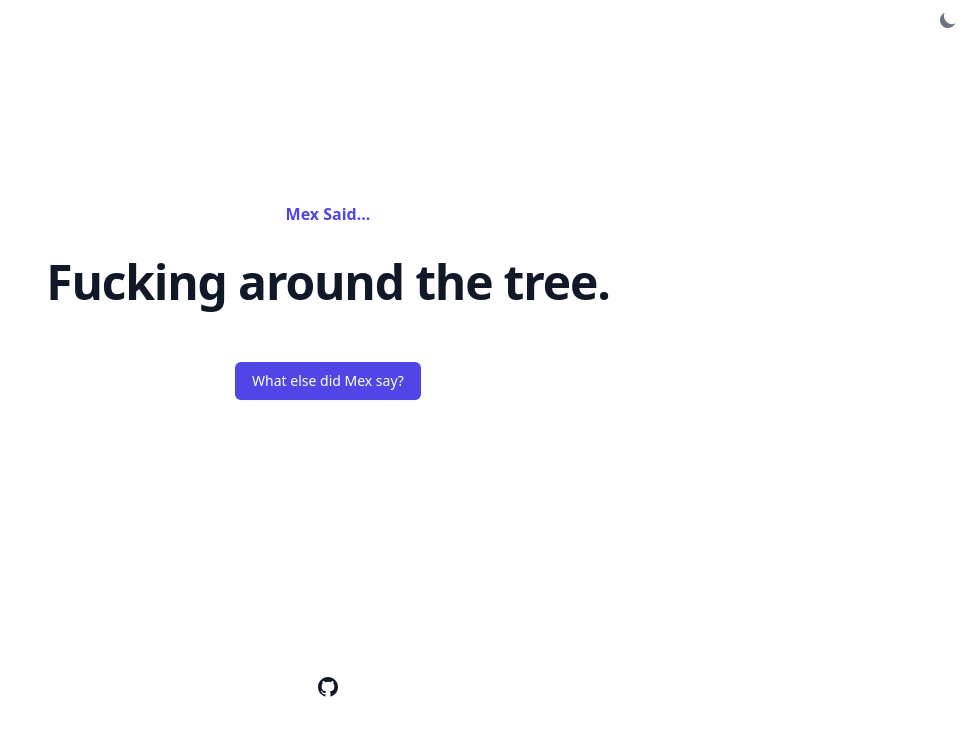
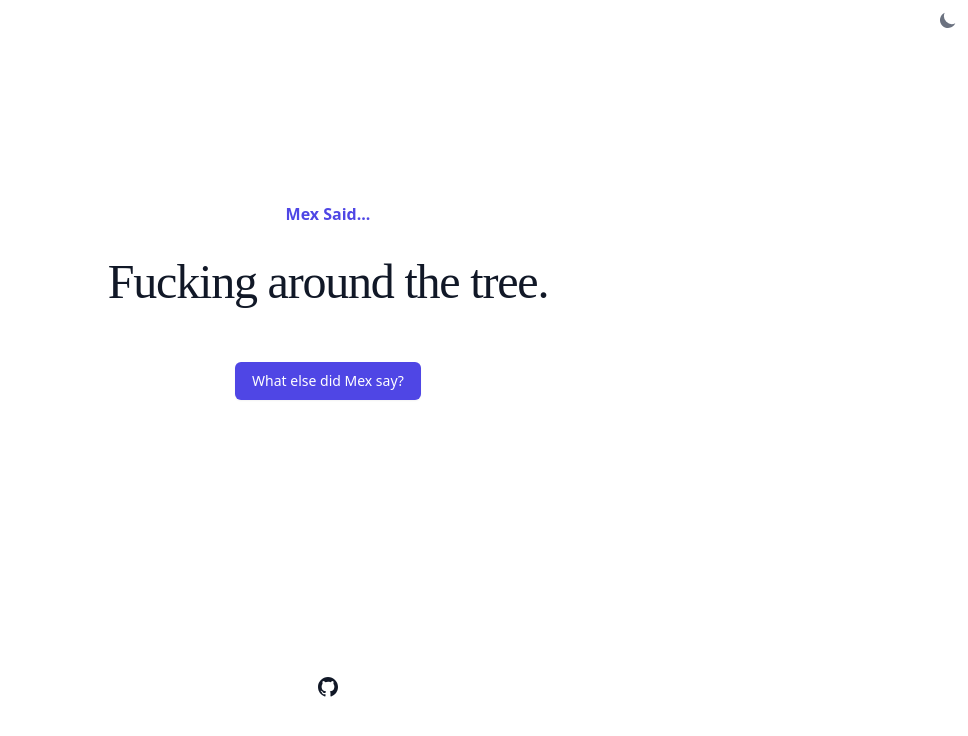
Before and after one commit to shutupflanders/mexwtf, a Jekyll site: the page built from docs/index.html, in a window 1280 px wide. Shown: the top 736 px of the page, without its empty margins (312-1280 px from the left). Built offline with Jekyll 4.4.1, drawn with Linux system fonts in a browser that asks for light colours; nearby versions of some CDN libraries; some web fonts are replaced.

Commit message:
add cursive font

```diff
--- a/docs/_includes/top.html
+++ b/docs/_includes/top.html
@@ -9,6 +9,9 @@
   <link rel="icon" type="image/png" sizes="16x16" href="/favicon-16x16.png">
   <link rel="manifest" href="/site.webmanifest">
   <link rel="mask-icon" href="/safari-pinned-tab.svg" color="#5bbad5">
+  <link rel="preconnect" href="https://fonts.googleapis.com">
+  <link rel="preconnect" href="https://fonts.gstatic.com" crossorigin>
+  <link href="https://fonts.googleapis.com/css2?family=Oooh+Baby&display=swap" rel="stylesheet">
   <meta name="msapplication-TileColor" content="#da532c">
   <meta name="theme-color" content="#ffffff">
 
@@ -16,7 +19,15 @@
   <script src="https://cdn.tailwindcss.com"></script>
   <script>
     tailwind.config = {
-      darkMode: 'class'
+      darkMode: 'class',
+
+      theme: {
+        extend: {
+          fontFamily: {
+            'great-vibes': ['"Oooh Baby"', 'cursive'],
+          },
+        },
+      },
     }
   </script>
 </head>
--- a/docs/index.html
+++ b/docs/index.html
@@ -41,7 +41,7 @@ overview: true
     </div>
     <div class="text-center flex flex-col gap-y-4 mx-auto">
         <p class="grow text-base font-semibold text-indigo-600">{{ page.title }}</p>
-        <h1 id="inspirational-quote" class="grow mt-4 text-3xl font-bold tracking-tight text-gray-900 dark:text-gray-200 sm:text-5xl"></h1>
+        <h1 id="inspirational-quote" class="grow mt-4 text-3xl font-great-vibes tracking-tight text-gray-900 dark:text-gray-200 sm:text-5xl"></h1>
         <button onclick="getQuote();" type="button" class="max-w-xs mx-auto mt-10 rounded-md border border-transparent bg-indigo-600 px-4 py-2 text-sm font-medium text-white shadow-sm hover:bg-indigo-700 focus:outline-none focus:ring-2 focus:ring-indigo-500 focus:ring-offset-2">
             What else did Mex say?
         </button>
```
Also changed, not shown: 1 other file.
